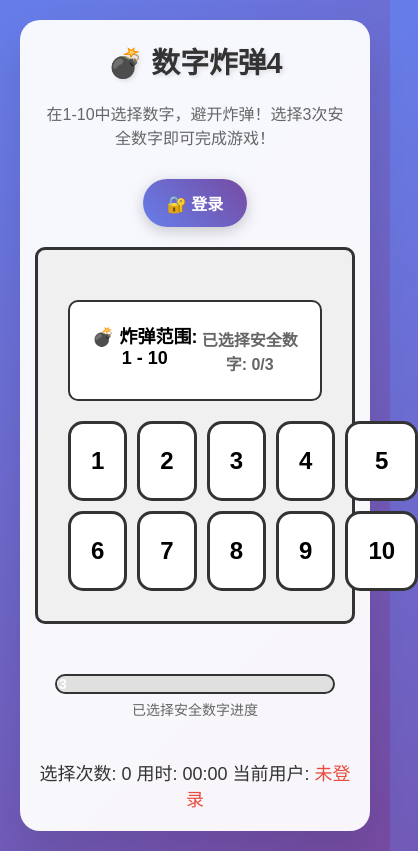
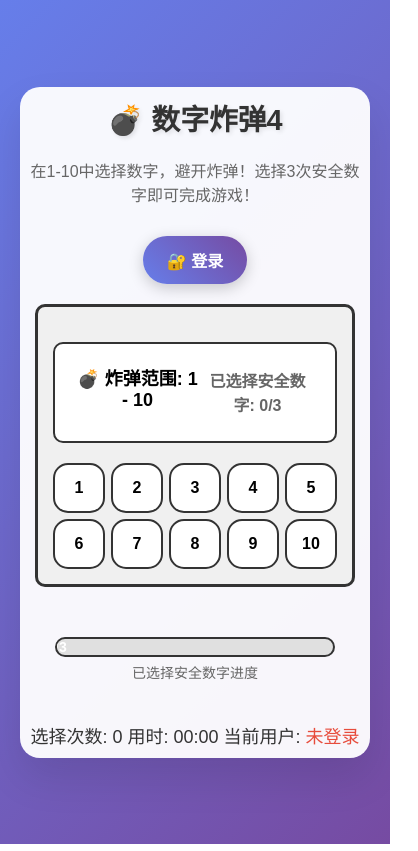
Before and after one commit to hmh38324/game4, a plain HTML site: page index.html in a window 390 px wide. Shown: the whole page, 418 px wide, since content can reach past the window. Drawn offline with Linux system fonts and the light colour scheme.

Commit message:
优化test分支移动端数字卡片布局
- 调整不同屏幕尺寸下的数字卡片大小和间距
- 优化容器宽度和内边距设置
- 添加360px以下超小屏幕的专门样式
- 确保十个数字卡片在手机上完美显示

```diff
--- a/index.html
+++ b/index.html
@@ -415,7 +415,21 @@
             }
 
             .question-container {
-                width: 400px;
+                width: 100%;
+                max-width: 400px;
+                padding: 20px;
+            }
+
+            .options-container {
+                grid-template-columns: repeat(5, 1fr);
+                gap: 8px;
+                margin-top: 15px;
+            }
+
+            .option-button {
+                padding: 15px 8px;
+                font-size: 18px;
+                min-height: 60px;
             }
 
             .progress-container {
@@ -428,7 +442,7 @@
 
             .game-container {
                 max-width: 100%;
-                padding: 20px;
+                padding: 15px;
             }
         }
 
@@ -441,7 +455,22 @@
             }
 
             .question-container {
-                width: 320px;
+                width: 100%;
+                max-width: 320px;
+                padding: 15px;
+            }
+
+            .options-container {
+                grid-template-columns: repeat(5, 1fr);
+                gap: 6px;
+                margin-top: 12px;
+            }
+
+            .option-button {
+                padding: 12px 4px;
+                font-size: 16px;
+                min-height: 50px;
+                border-width: 2px;
             }
 
             .progress-container {
@@ -450,6 +479,10 @@
 
             h1 {
                 font-size: 1.8em;
+            }
+
+            .game-container {
+                padding: 10px;
             }
 
             .win-message {
@@ -466,6 +499,38 @@
             .win-message p {
                 font-size: 14px;
                 margin-bottom: 15px;
+            }
+        }
+
+        @media (max-width: 360px) {
+            .question-container {
+                max-width: 300px;
+                padding: 12px;
+            }
+
+            .options-container {
+                gap: 4px;
+                margin-top: 10px;
+            }
+
+            .option-button {
+                padding: 10px 2px;
+                font-size: 14px;
+                min-height: 45px;
+            }
+
+            .game-container {
+                padding: 8px;
+            }
+
+            h1 {
+                font-size: 1.6em;
+                margin-bottom: 15px;
+            }
+
+            .game-info {
+                font-size: 14px;
+                margin-bottom: 20px;
             }
         }
     </style>
```
